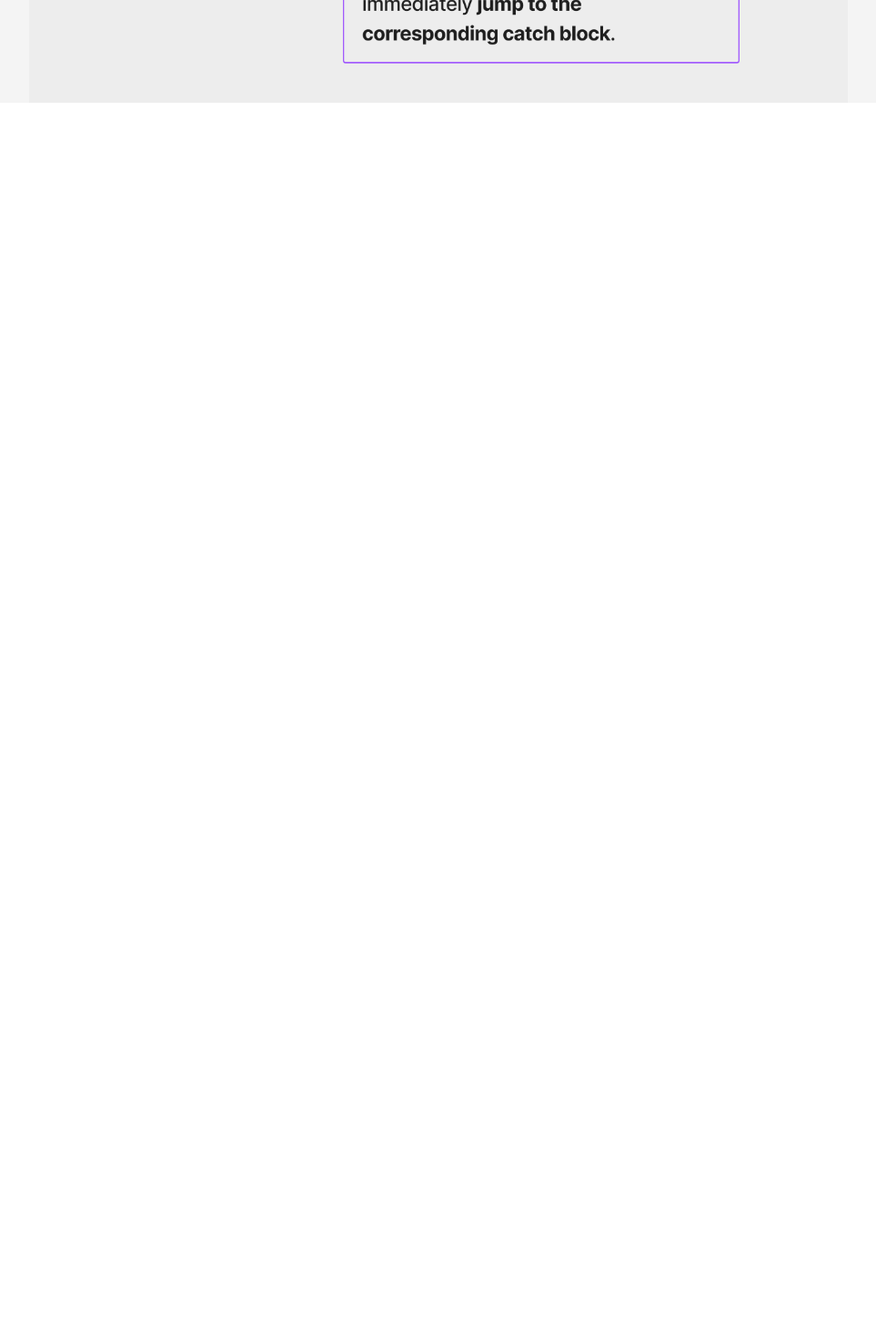
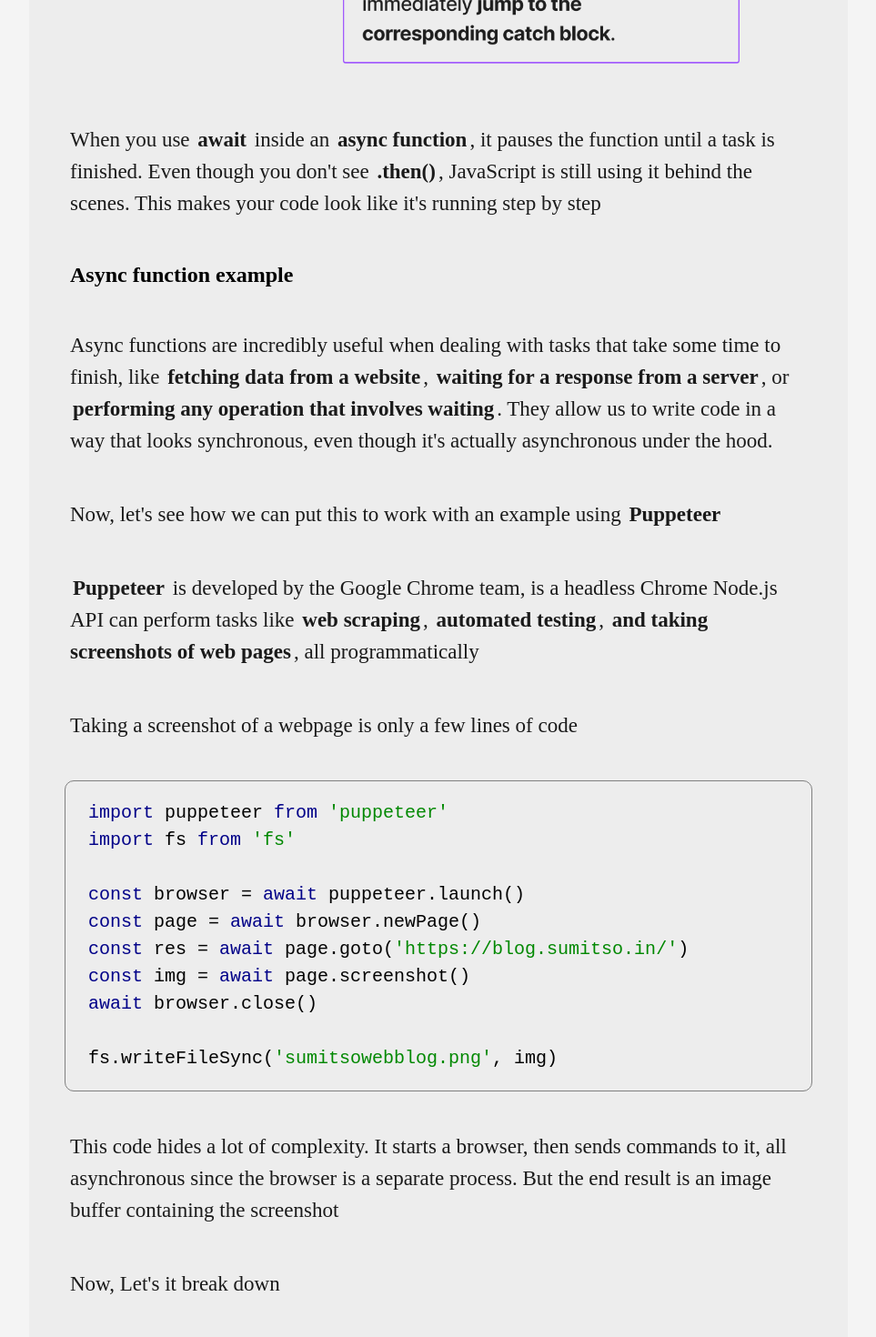
Before and after one commit to sosumit001/how-dev-you-official, a React (Vite) app: page /blogs/2023/asynchronous-programming in a window 1280 px wide. Shown: the part 3240-4710 px from the top of the page at 91% size, without its empty margins (158-1121 px from the left). Before the commit the page ends 3353 px from the top, so only its background shows below. Built offline with nearby package versions, Linux system fonts and the light colour scheme.

Commit message:
adding to async-js-page...

```diff
--- a/src/pages/docs/blogs/2023/asynchronous-programming.mdx
+++ b/src/pages/docs/blogs/2023/asynchronous-programming.mdx
@@ -6,6 +6,8 @@
 {/* images */}
 import asyncJs_00 from './assets/asychronous-programming/asyncJs00.png'
 import asyncJs_01 from './assets/asychronous-programming/asyncJs01.png'
+import asyncJs_02 from './assets/asychronous-programming/asyncJs02.png'
+
 
 
 
@@ -60,3 +62,40 @@
 	src = {asyncJs_01}
 	alt = "asyncJs 01"
  />
+
+  When you use <i>await</i> inside an <i>async function</i>, it pauses the function until a task is finished. Even though you don't see <i>.then()</i>, JavaScript is still using it behind the scenes. This makes your code look like it's running step by step
+
+  ## Async function example
+
+  Async functions are incredibly useful when dealing with tasks that take some time to finish, like <i>fetching data from a website</i>, <i>waiting for a response from a server</i>, or <i>performing any operation that involves waiting</i>. They allow us to write code in a way that looks synchronous, even though it's actually asynchronous under the hood.
+
+  Now, let's see how we can put this to work with an example using <i>Puppeteer</i>
+
+  <i>Puppeteer</i> is developed by the Google Chrome team, is a headless Chrome Node.js API can perform tasks like <i>web scraping</i>, <i>automated testing</i>, <i>and taking screenshots of web pages</i>, all programmatically
+
+Taking a screenshot of a webpage is only a few lines of code
+
+<Highlighter
+	codeString={`import puppeteer from 'puppeteer'
+import fs from 'fs'
+
+const browser = await puppeteer.launch()
+const page = await browser.newPage()
+const res = await page.goto('https://blog.sumitso.in/')
+const img = await page.screenshot()
+await browser.close()
+
+fs.writeFileSync('sumitsowebblog.png', img)`}
+language="javascript"
+/>
+
+This code hides a lot of complexity. It starts a browser, then sends
+commands to it, all asynchronous since the browser is a separate process.
+But the end result is an image buffer containing the screenshot
+
+Now, Let's it break down
+
+  <Image
+	src = {asyncJs_02}
+	alt = "asyncJs 02"
+ />
```
Also changed, not shown: src/pages/docs/blogs/2023/assets/asychronous-programming/asyncJs02.png (added), sumitsowebblog.png (added).
